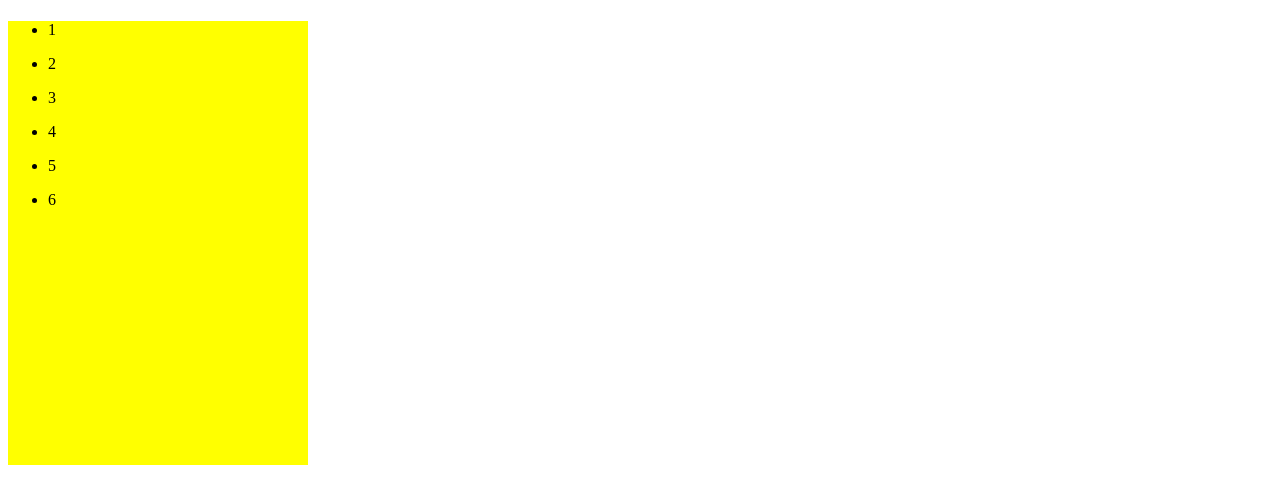
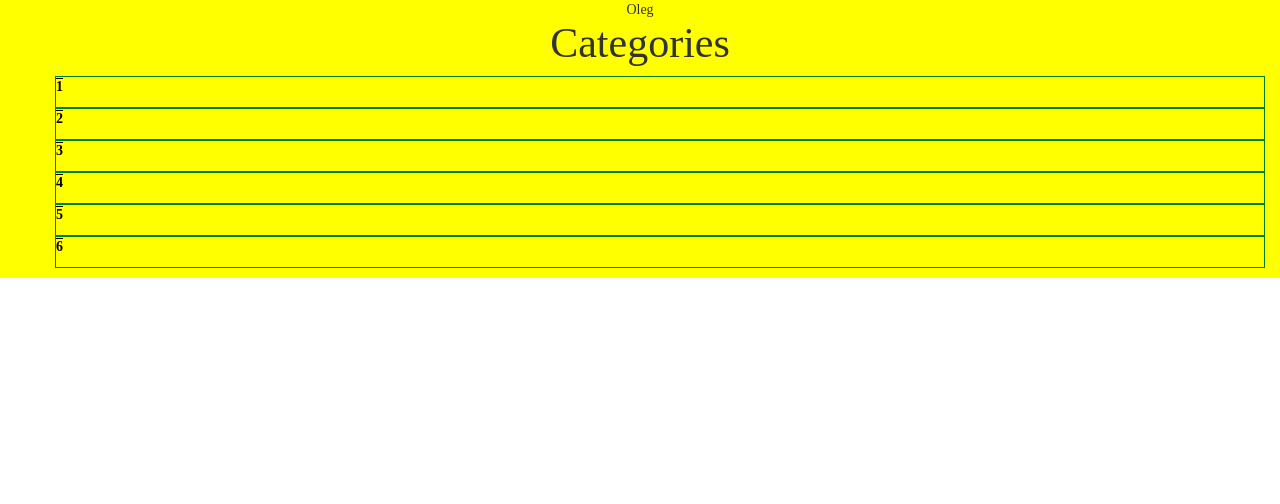
Before and after one commit to AntonBurduzha/hipchat-clone, a website: page src/index.html in a window 1280 px wide. Drawn offline with nearby package versions, Linux system fonts and the light colour scheme; files that its build step writes are made by us from their sources.

Commit message:
added scss linting

```diff
--- a/package.json
+++ b/package.json
@@ -18,6 +18,10 @@
   "homepage": "https://github.com/antonburduzha/hipchat-clone#readme",
   "devDependencies": {
     "gulp": "^3.9.1",
-    "gulp-sass": "^2.3.2"
+    "gulp-sass": "^2.3.2",
+    "gulp-sass-lint": "^1.2.0"
+  },
+  "dependencies": {
+    "bootstrap": "^3.3.7"
   }
 }
--- a/src/index.html
+++ b/src/index.html
@@ -3,11 +3,13 @@
 <head>
     <meta charset="UTF-8">
     <title>Hipchat Clone</title>
+    <link rel="stylesheet" href="css/bootstrap.css">
     <link rel="stylesheet" href="css/main.css">
 </head>
 <body>
+<div class="col-md-12 text-center">Oleg</div>
     <div class="container">
-        <h1 class="title"></h1>
+        <h1 class="title">Categories</h1>
         <ul class="category-list">
             <li class="category-list-item">
                 <p class="category-info">1</p>
--- a/src/main.scss
+++ b/src/main.scss
@@ -1,3 +1,3 @@
-@import "style/variables";
-@import "style/base";
-@import 'style/container';
+@import "styles/variables";
+@import "styles/base";
+@import 'styles/container';
--- a/src/style/container.scss
+++ /dev/null
@@ -1,5 +0,0 @@
-.container {
-  background: $color;
-  width: 300px;
-  height: 444px;
-}
--- /dev/null
+++ b/src/styles/container.scss
@@ -0,0 +1 @@
+@import "container/category";
--- /dev/null
+++ b/src/styles/container/category.scss
@@ -0,0 +1,21 @@
+.container {
+  background: $color;
+  width: 100%;
+  height: auto;
+  .title {
+    text-align: center;
+    font-size: 3em;
+  }
+
+  .category-list {
+    list-style-type: none;
+    color: black;
+    font-weight: 700;
+    &-item {
+      border: 1px solid green;
+    }
+    .category-info {
+      text-decoration: overline;
+    }
+  }
+}
```
Also changed, not shown: gulpfile.js (+20 -2 lines), src/styles/base.scss (renamed from src/style/base.scss), src/styles/variables.scss (renamed from src/style/variables.scss).
